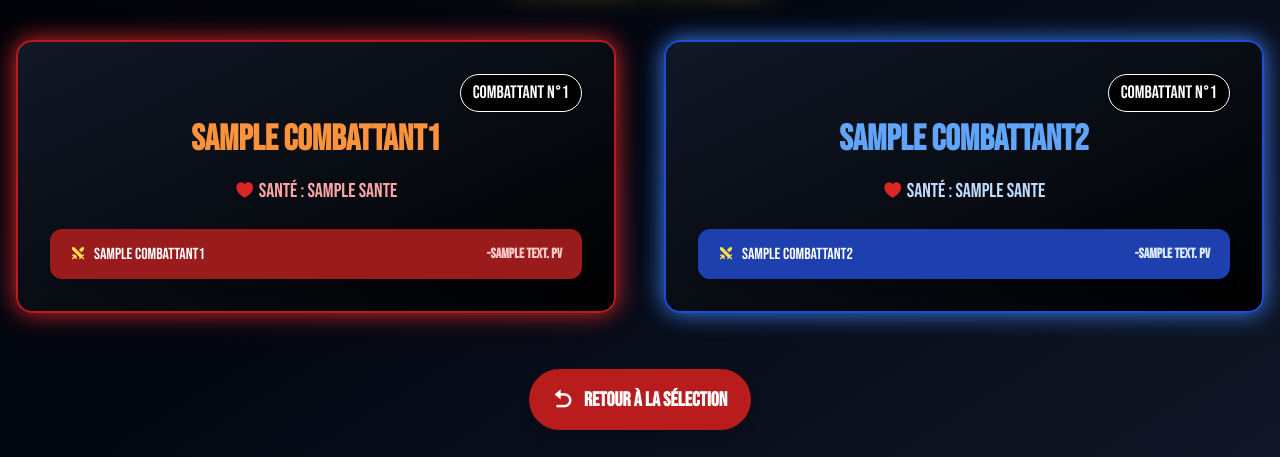
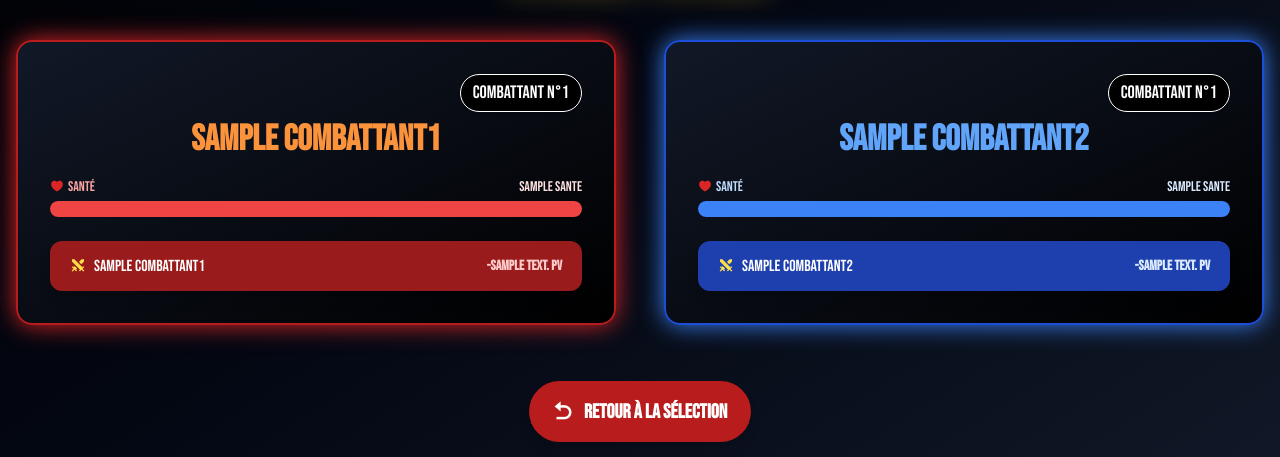
Before and after one commit to Houdychou/random-combat-game, a PHP site: template src/views/combat.php in a window 1280 px wide. Shown: the part 312-769 px from the top of the page. Before the commit the page ends 742 px from the top, so only its background shows below. Run offline with PHP 8.4, Linux system fonts and the light colour scheme; the template is opened without the code that fills it: most values are stand-ins (such as "Sample title", 1, 10 or a date in 2020); some libraries are stand-ins or nearby versions.

Commit message:
winner showed at the end

```diff
--- a/public/js/combat.js
+++ b/public/js/combat.js
@@ -6,7 +6,6 @@ document.addEventListener("DOMContentLoaded", function () {
     const koScreen = document.createElement("div");
     koScreen.className = "fixed inset-0 bg-black bg-opacity-80 flex items-center justify-center z-50 text-8xl font-extrabold text-red-600";
     koScreen.style.display = "none";
-    koScreen.innerText = "Combat terminé! ";
     document.body.appendChild(koScreen);
 
     const randomStart = Math.random() < 0.5 ? "1" : "2";
@@ -65,6 +64,7 @@ document.addEventListener("DOMContentLoaded", function () {
 
                     if (response.message === "Game Over!") {
                         koScreen.style.display = "flex";
+                        koScreen.innerHTML = response.data["nom"] + " gagne le combat !";
                         setTimeout(() => {
                             window.location.href = "/";
                         }, 2500);
@@ -109,9 +109,11 @@ document.addEventListener("DOMContentLoaded", function () {
                         const opponentHealthInput = opponentForm.querySelector(".sante");
                         if (opponentHealthInput) {
                             opponentHealthInput.value = newHealth;
-                            const healthDisplay = opponentForm.querySelector(".health");
-                            if (healthDisplay) {
-                                healthDisplay.innerHTML = `<i class="ri-heart-3-fill mr-1 text-red-500"></i>Santé : ${newHealth}`;
+                            const healthValueDisplay = opponentForm.querySelector(".health-value");
+                            const healthBar = opponentForm.querySelector(".health-bar");
+                            if (healthBar && healthValueDisplay) {
+                                healthValueDisplay.textContent = newHealth;
+                                healthBar.style.width = newHealth + "%";
                             }
                         }
                     }
--- a/src/views/combat.php
+++ b/src/views/combat.php
@@ -51,9 +51,16 @@
             </div>
             <input type="hidden" class="sante" value="<?= htmlspecialchars($combattant1[0]['sante']) ?>">
             <h2 class="text-4xl font-bold text-orange-400 text-center mb-4"><?= htmlspecialchars($combattant1[0]['name']) ?></h2>
-            <p class="text-center text-red-300 text-xl mb-6 health">
-                <i class="ri-heart-3-fill mr-1 text-red-600"></i>Santé : <?= htmlspecialchars($combattant1[0]['sante']) ?>
-            </p>
+
+            <div class="mb-6">
+                <div class="flex justify-between items-center mb-1 text-sm">
+                    <span class="text-red-300"><i class="ri-heart-3-fill mr-1 text-red-600"></i>Santé</span>
+                    <span class="text-red-100 health-value"><?= htmlspecialchars($combattant1[0]['sante']) ?></span>
+                </div>
+                <div class="w-full bg-red-900 rounded-full h-4 overflow-hidden">
+                    <div class="health-bar bg-red-500 h-full rounded-lg" style="width: <?= htmlspecialchars($combattant1[0]['sante']) ?>%;"></div>
+                </div>
+            </div>
 
             <input type="hidden" class="attaquant" name="attaquant" value="<?= $combattant1[0]['id'] ?>">
             <input type="hidden" class="opponent" name="opponent" value="<?= $combattant2[0]['id'] ?>">
@@ -76,9 +83,16 @@
             </div>
             <input type="hidden" class="sante" value="<?= htmlspecialchars($combattant2[0]['sante']) ?>">
             <h2 class="text-4xl font-bold text-blue-400 text-center mb-4"><?= htmlspecialchars($combattant2[0]['name']) ?></h2>
-            <p class="text-center text-blue-200 text-xl mb-6 health">
-                <i class="ri-heart-3-fill mr-1 text-red-600"></i>Santé : <?= htmlspecialchars($combattant2[0]['sante']) ?>
-            </p>
+            <div class="mb-6">
+                <div class="flex justify-between items-center mb-1 text-sm">
+                    <span class="text-blue-200"><i class="ri-heart-3-fill mr-1 text-red-600"></i>Santé</span>
+                    <span class="text-blue-100 health-value"><?= htmlspecialchars($combattant2[0]['sante']) ?></span>
+                </div>
+                <div class="w-full bg-blue-900 rounded-full h-4 overflow-hidden">
+                    <div class="health-bar bg-blue-500 h-full rounded-lg" style="width: <?= htmlspecialchars($combattant2[0]['sante']) ?>%;"></div>
+                </div>
+            </div>
+
 
             <input type="hidden" class="attaquant" name="attaquant" value="<?= $combattant2[0]['id'] ?>">
             <input type="hidden" class="opponent" name="opponent" value="<?= $combattant1[0]['id'] ?>">
```
